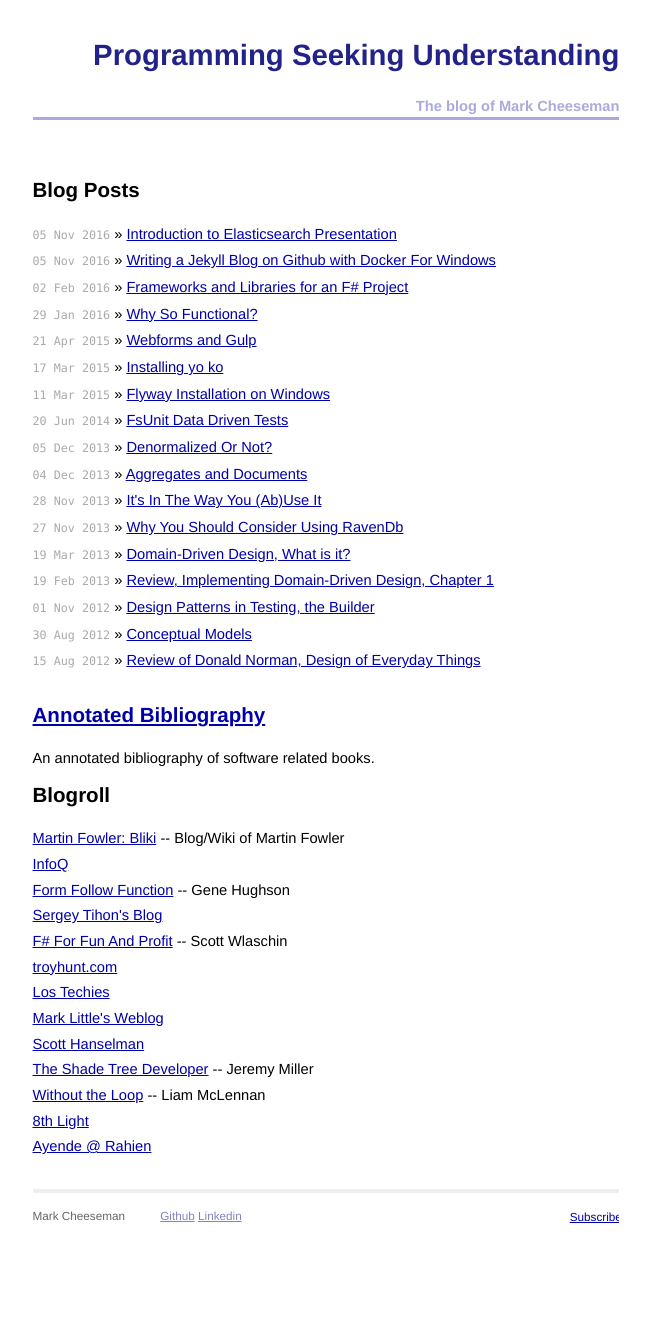
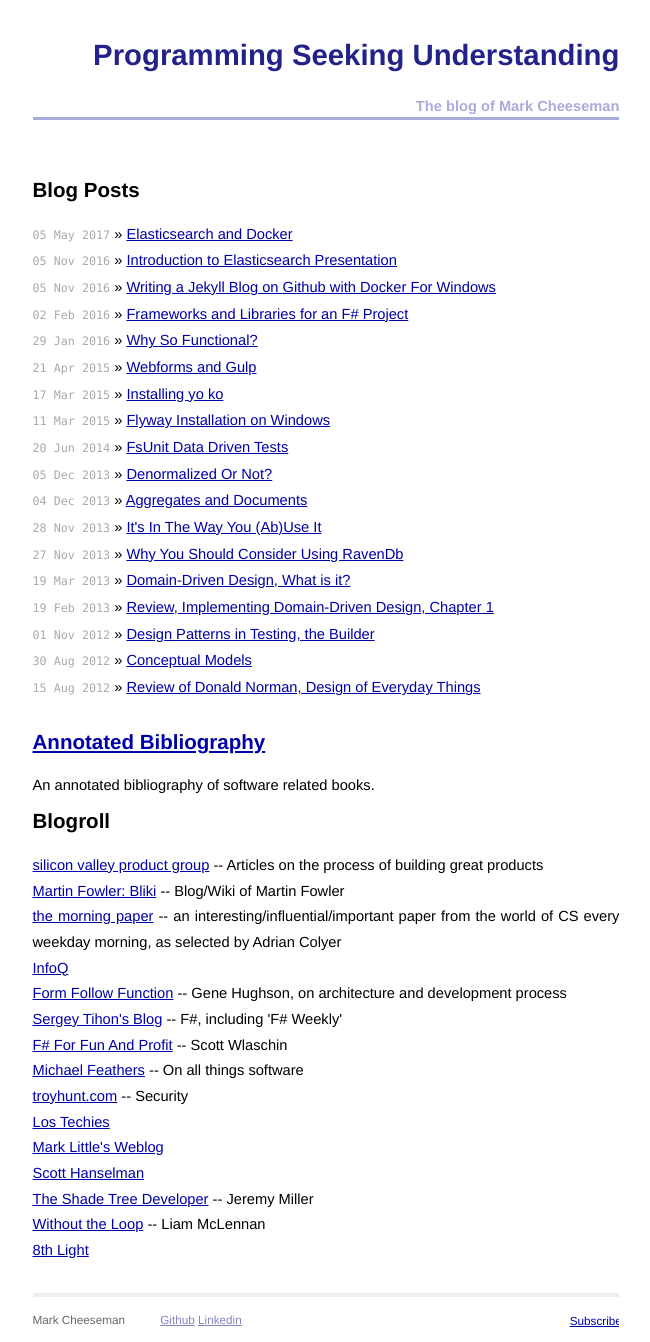
Before and after one commit to hombredequeso/hombredequeso.github.com, a Jekyll site: the page built from index.html, in a window 1280 px wide. Shown: the whole page, without its empty margins (314-964 px from the left). Built offline with Jekyll 4.4.1, drawn with Linux system fonts in a browser that asks for light colours; before the commit the page ends 1239 px from its top, so only the background shows below that.

Commit message:
New Post and Updated Blogroll
New Post on elasticsearch and docker.
Blogroll updated, new entries and more description.

```diff
--- a/_config.yml
+++ b/_config.yml
@@ -1 +1,3 @@
 markdown: kramdown
+
+timezone: Australia/Melbourne
--- a/index.html
+++ b/index.html
@@ -17,19 +17,21 @@
 
   <h1>Blogroll</h1>
   <ul class="posts">
+    <li><a href="http://svpg.com/articles/">silicon valley product group</a> -- Articles on the process of building great products</li>
     <li><a href="http://martinfowler.com/bliki">Martin Fowler: Bliki</a> -- Blog/Wiki of Martin Fowler</li>
+    <li><a href="https://blog.acolyer.org/">the morning paper</a> -- an interesting/influential/important paper from the world of CS every weekday morning, as selected by Adrian Colyer </li>
     <li><a href="http://www.infoq.com/">InfoQ</a></li>
-    <li><a href="https://genehughson.wordpress.com/">Form Follow Function</a> -- Gene Hughson</li>
-    <li><a href="https://sergeytihon.wordpress.com/">Sergey Tihon's Blog</a></li>
+    <li><a href="https://genehughson.wordpress.com/">Form Follow Function</a> -- Gene Hughson, on architecture and development process</li>
+    <li><a href="https://sergeytihon.wordpress.com/">Sergey Tihon's Blog</a> -- F#, including 'F# Weekly'</li>
     <li><a href="http://fsharpforfunandprofit.com/">F# For Fun And Profit</a> -- Scott Wlaschin</li>
-    <li><a href="http://www.troyhunt.com/">troyhunt.com</a></li>
+    <li><a href="https://michaelfeathers.silvrback.com/">Michael Feathers</a> -- On all things software</li>
+    <li><a href="http://www.troyhunt.com/">troyhunt.com</a> -- Security</li>
     <li><a href="https://lostechies.com/">Los Techies</a></li>
     <li><a href="http://markclittle.blogspot.com.au/">Mark Little's Weblog</a></li>
     <li><a href="http://www.hanselman.com/blog/">Scott Hanselman</a></li>
     <li><a href="http://jeremydmiller.com/">The Shade Tree Developer</a> -- Jeremy Miller</li>
     <li><a href="http://withouttheloop.com/">Without the Loop</a> -- Liam McLennan</li>
     <li><a href="https://blog.8thlight.com/">8th Light</a></li>
-    <li><a href="https://ayende.com/blog/">Ayende @ Rahien</a></li>
   </ul>
 
 </div>
```
Also changed, not shown: _posts/2017-05-05-elasticsearch-and-docker.md (added, +21 -0 lines).
